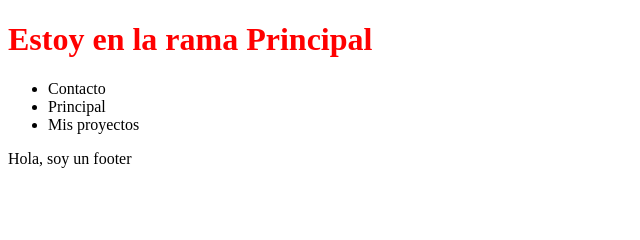
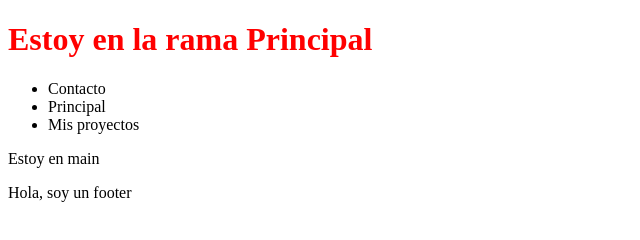
Before and after one commit to malerey/35-9na, a plain HTML site: page index.html in a window 1280 px wide. Shown: the whole page, without its empty margins (0-640 px from the left). Drawn offline with Linux system fonts and the light colour scheme.

Commit message:
agrego main

```diff
--- a/index.html
+++ b/index.html
@@ -19,6 +19,10 @@
     </ul>
   </nav>
 
+  <main>
+    <p>Estoy en main</p>
+  </main>
+
   <footer>
     <p>Hola, soy un footer</p>
   </footer>
```
